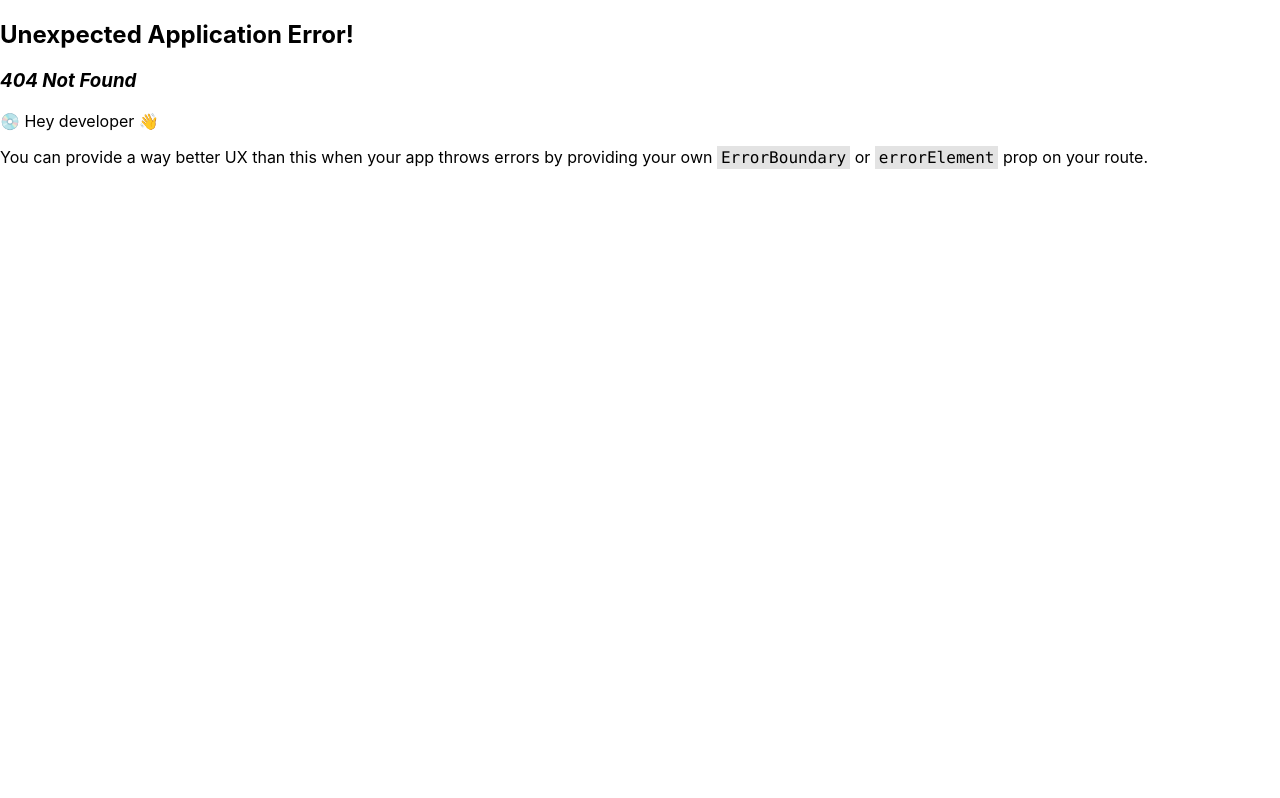
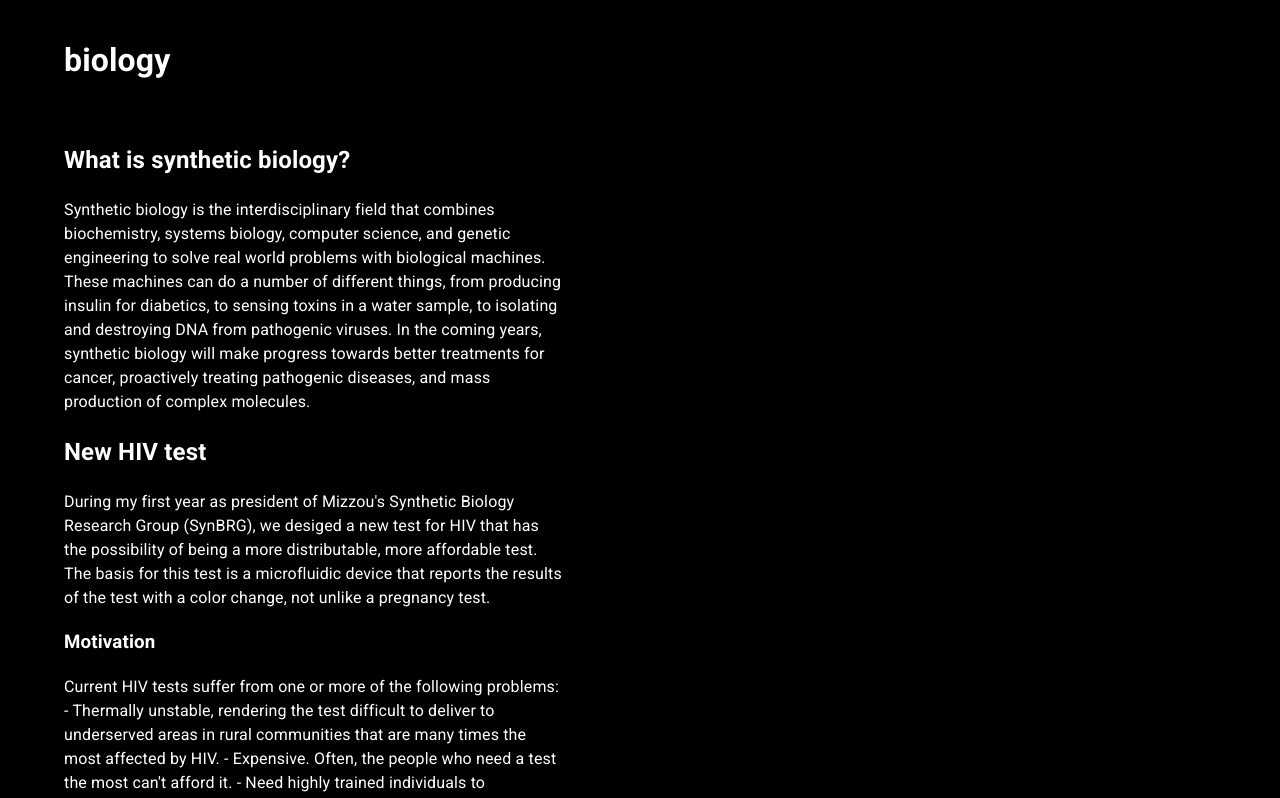
Before and after one commit to RMcGhee/portfolio, a React (Create React App) app: page /biology in a window 1280 px wide. Before the commit this address had no page. Shown: the top 798 px of the page. Built offline with nearby package versions, Linux system fonts and the light colour scheme; a web font is replaced by a local one.

Commit message:
Added biology page.

```diff
--- a/src/App.tsx
+++ b/src/App.tsx
@@ -64,9 +64,9 @@ function App() {
         <LeftGrow trigger={renderOrder > 2}>
           <Box sx={{ flexGrow: 0, display: 'flex', alignItems: 'center' }} style={{ gap: 15, marginTop: 15 }}>
             <h3 style={{ whiteSpace: 'nowrap' }}>biology</h3>
-            <a href={'/old-pages/synbio.html'}>
+            <Link href={'biology/'}>
               <img src={msa} style={{ maxHeight: '25vh', objectFit: 'contain' }}></img>
-            </a>
+            </Link>
           </Box>
         </LeftGrow>
       </Box>
--- /dev/null
+++ b/src/biology.tsx
@@ -0,0 +1,61 @@
+import React, { useEffect, useState } from 'react';
+import { Button, Container, ThemeProvider } from '@mui/material';
+import { CssBaseline } from '@mui/material';
+import { Box } from '@mui/system';
+import theme from './base-theme';
+
+import './App.css';
+
+import '@fontsource/roboto/300.css';
+import '@fontsource/roboto/400.css';
+import '@fontsource/roboto/500.css';
+import '@fontsource/roboto/700.css';
+import { AnnotatedImage, LeftGrow } from './common/Basic';
+import BottomNav from './BottomNav';
+import photos from './img/photos';
+
+// const user_home_url = 'https://rmcghee.github.io/';
+const user_home_url = 'localhost:3000/old-pages/';
+
+function Biology() {
+  return (
+    <ThemeProvider theme={theme}>
+    <CssBaseline>
+    <Container sx={{ display: 'flex', flexDirection: 'column', height: '100vh' }}>
+      <LeftGrow><Box sx={{ flexGrow: 0}} style={{ marginTop: 15 }}>
+        <h1>biology</h1>
+      </Box></LeftGrow>
+      <Box sx={{ flexGrow: 1, display: 'flex', flexDirection: 'column', maxWidth: '500px' }}>
+        <p>
+          <h2> What is synthetic biology? </h2>
+          Synthetic biology is the interdisciplinary field that combines biochemistry, systems biology, computer science, and genetic engineering to solve real world problems with biological machines. These machines can do a number of different things, from producing insulin for diabetics, to sensing toxins in a water sample, to isolating and destroying DNA from pathogenic viruses. In the coming years, synthetic biology will make progress towards better treatments for cancer, proactively treating pathogenic diseases, and mass production of complex molecules.
+          <h2> New HIV test </h2>
+          During my first year as president of Mizzou's Synthetic Biology Research Group (SynBRG), we desiged a new test for HIV that has the possibility of being a more distributable, more affordable test. The basis for this test is a microfluidic device that reports the results of the test with a color change, not unlike a pregnancy test.
+          <h3> Motivation </h3>
+          Current HIV tests suffer from one or more of the following problems:
+          - Thermally unstable, rendering the test difficult to deliver to underserved areas in rural communities that are many times the most affected by HIV.
+          - Expensive. Often, the people who need a test the most can't afford it.
+          - Need highly trained individuals to administer it.
+          <h3> Solution </h3>
+          We designed a test using affinities between CD4 (human membrane protein), CCR5 (human membrane protein), and GP120 (HIV glycoprotein) to isolate a reporter molecule in the presence of the virus. We designed a chimeric protein composed of CD4 and LacZ, enabling us to transduce a signal. CCR5 is used as the stationary element on the column, and only binds CD4 in the presence of GP120. If the test is successful, mass production using laboratory strains of E. coli will allow an inexpensive test that is easy to produce. As well, this test will be simple to administer, requiring the user to apply a drop of blood to the device. Testing of the construct is currently pending.
+          <h3> Future Modifications </h3>
+          In order to enable this test to be more thermally stable, the two proteins used on the column could be circularized. Circular proteins are a relatively new concept, and are just now starting to become more researched. If function could be maintained, a circular protein is thought to be more stable than a non circular protein.
+          <h2> Recombinant snake anti-venin </h2>
+          During my second year with SynBRG, the team designed a novel way of counteracting snake venom.
+          <h3> Motivation </h3>
+          - Many anti-venins are expensive to produce, and quite a few of them have gone out of production due to lack of profit for the companies producing them.
+          - The reason anti-venins are expensive is because of the way they are produced. Snake venom is injected into large animals like horses or sheep, and their blood is extraced to purify the antibodies out of their blood.
+          - Anti-venin isn't thermally stable, giving it a low shelf life.
+          - Polyvalent anti-venins are produced, but some snakes have a unique cocktail of toxins, requiring a hospital with multiple snake species to carry anti-venins for each snake they need to treat for.
+          <h3> Solution </h3>
+          The team found genes that the snake uses to counteract the venom it produces. These genes allow the snake to produce copious quantities of venom without being killed itself. Using recombinantly produced venom, we are testing the efficacy of these proteins to determine the concentrations needed to counteract the venom. After getting the results of the enzyme activity assay, we are looking to move forward to in vitro toxicity assays to determine if the enzyme is non-toxic to mammals.
+        </p>
+      </Box>
+      <BottomNav/>
+    </Container>
+    </CssBaseline>
+    </ThemeProvider>
+  );
+}
+
+export default Biology;
--- a/src/index.tsx
+++ b/src/index.tsx
@@ -5,6 +5,7 @@ import App from './App';
 import reportWebVitals from './reportWebVitals';
 import { RouterProvider, createBrowserRouter } from 'react-router-dom';
 import Photography from './photography';
+import Biology from './biology';
 
 const router = createBrowserRouter([
   {
@@ -14,6 +15,10 @@ const router = createBrowserRouter([
   {
     path: '/photography',
     element: <Photography/>
+  },
+  {
+    path: '/biology',
+    element: <Biology/>
   }
 ]);
 const root = ReactDOM.createRoot(
--- a/src/photography.tsx
+++ b/src/photography.tsx
@@ -10,9 +10,6 @@ import '@fontsource/roboto/300.css';
 import '@fontsource/roboto/400.css';
 import '@fontsource/roboto/500.css';
 import '@fontsource/roboto/700.css';
-import jhc from './img/joule-home-sc.png'
-import bad from './img/badlands1.jpg'
-import msa from './img/msa.png'
 import { AnnotatedImage, LeftGrow } from './common/Basic';
 import BottomNav from './BottomNav';
 import photos from './img/photos';
```
